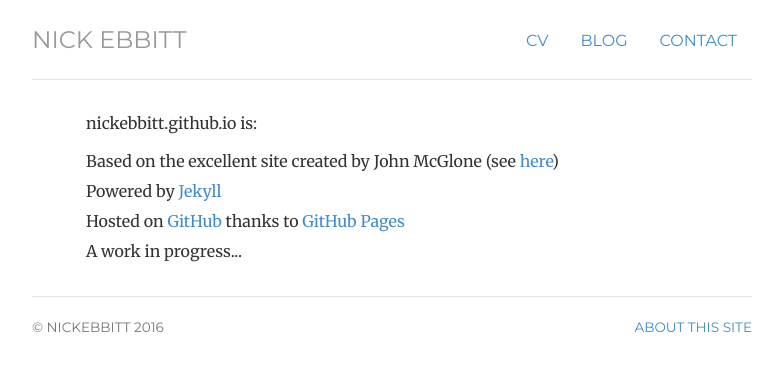
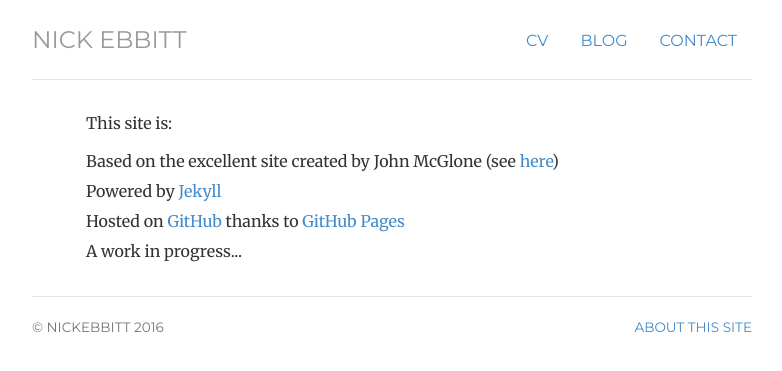
Before and after one commit to nickebbitt/nickebbitt.github.io, a Jekyll site: the page built from about/index.html, in a window 1280 px wide. Shown: the top 371 px of the page, without its empty margins (248-1030 px from the left). Built offline with Jekyll 4.4.1, drawn with Linux system fonts in a browser that asks for light colours.

Commit message:
Update About this site wording

```diff
--- a/about/index.html
+++ b/about/index.html
@@ -6,7 +6,7 @@ description: Credits and information about the website nickebbitt.github.io, the
 
   <div class="about">
 
-    <p>nickebbitt.github.io is:</p>
+    <p>This site is:</p>
 
       <ul class="list-unstyled">
         <li>Based on the excellent site created by John McGlone (see <a href="http://github.com/jmcglone/jmcglone.github.io" title="jcglone.github.io">here</a>)</li>
```
